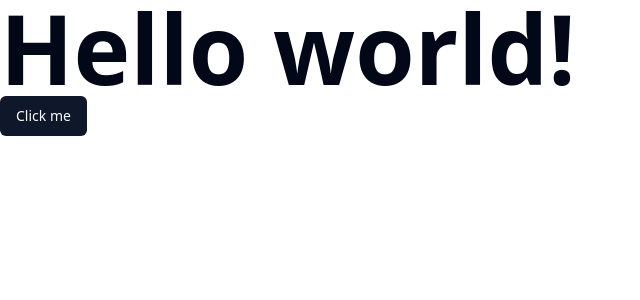
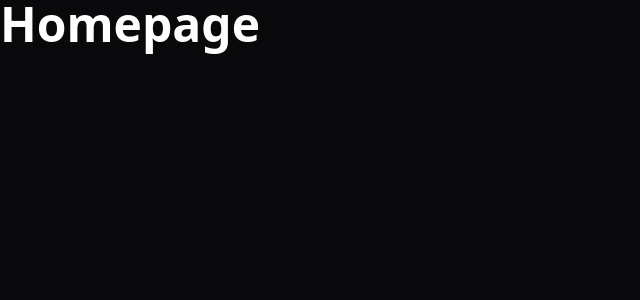
Before and after one commit to Techbrolakes/quizbase, a React (Vite) app: page / in a window 1280 px wide. Shown: the top 300 px of the page, without its empty margins (0-640 px from the left). Built offline with nearby package versions, Linux system fonts and the light colour scheme.

Commit message:
Feat: Project Structure Configs

```diff
--- a/package.json
+++ b/package.json
@@ -18,6 +18,7 @@
       "react": "^18.2.0",
       "react-dom": "^18.2.0",
       "react-redux": "^8.0.5",
+      "react-router-dom": "^6.14.1",
       "sass": "^1.62.1",
       "tailwind-merge": "^1.13.2",
       "tailwindcss-animate": "^1.0.6",
--- a/src/App.tsx
+++ /dev/null
@@ -1,13 +0,0 @@
-import React from 'react';
-import { Button } from './baseui/ui/button';
-
-const App: React.FC = () => {
-   return (
-      <div>
-         <h1 className="text-8xl font-bold">Hello world!</h1>
-         <Button>Click me</Button>
-      </div>
-   );
-};
-
-export default App;
--- /dev/null
+++ b/src/config/layout/RootLayout.tsx
@@ -0,0 +1,11 @@
+import React from 'react';
+
+interface IRootLayoutProps {
+   children: React.ReactNode;
+}
+
+const RootLayout: React.FC<IRootLayoutProps> = ({ children }) => {
+   return <div className="bg-dark min-h-screen text-white">{children}</div>;
+};
+
+export default RootLayout;
--- /dev/null
+++ b/src/config/routes.tsx
@@ -0,0 +1,11 @@
+import { createBrowserRouter } from 'react-router-dom';
+import Homepage from '@/pages/home';
+
+const router = createBrowserRouter([
+   {
+      path: '/',
+      element: <Homepage />,
+   },
+]);
+
+export default router;
--- a/src/main.tsx
+++ b/src/main.tsx
@@ -1,10 +1,11 @@
 import React from 'react';
 import ReactDOM from 'react-dom/client';
-import App from './App.tsx';
+import { RouterProvider } from 'react-router-dom';
+import router from './config/routes';
 import './styles/index.css';
 
 ReactDOM.createRoot(document.getElementById('root') as HTMLElement).render(
    <React.StrictMode>
-      <App />
+      <RouterProvider router={router} />
    </React.StrictMode>,
 );
--- /dev/null
+++ b/src/pages/home/index.tsx
@@ -0,0 +1,12 @@
+import RootLayout from '@/config/layout/RootLayout';
+import React from 'react';
+
+const Homepage: React.FC = () => {
+   return (
+      <RootLayout>
+         <div className="text-5xl font-bold">Homepage</div>
+      </RootLayout>
+   );
+};
+
+export default Homepage;
--- a/src/styles/index.css
+++ b/src/styles/index.css
@@ -4,6 +4,7 @@
 
 @layer base {
   :root {
+    --dark: #09090B;
     --background: 0 0% 100%;
     --foreground: 222.2 84% 4.9%;
 
--- a/tailwind.config.js
+++ b/tailwind.config.js
@@ -1,76 +1,72 @@
 /** @type {import('tailwindcss').Config} */
 module.exports = {
-  darkMode: ["class"],
-  content: [
-    './pages/**/*.{ts,tsx}',
-    './components/**/*.{ts,tsx}',
-    './app/**/*.{ts,tsx}',
-    './src/**/*.{ts,tsx}',
-	],
+   darkMode: ['class'],
+   content: ['./pages/**/*.{ts,tsx}', './components/**/*.{ts,tsx}', './app/**/*.{ts,tsx}', './src/**/*.{ts,tsx}'],
    theme: {
       container: {
          center: true,
-      padding: "2rem",
+         padding: '2rem',
          screens: {
-        "2xl": "1400px",
+            '2xl': '1400px',
          },
       },
       extend: {
          colors: {
-        border: "hsl(var(--border))",
-        input: "hsl(var(--input))",
-        ring: "hsl(var(--ring))",
-        background: "hsl(var(--background))",
-        foreground: "hsl(var(--foreground))",
+            dark: 'var(--dark)',
+            border: 'hsl(var(--border))',
+            input: 'hsl(var(--input))',
+            ring: 'hsl(var(--ring))',
+            background: 'hsl(var(--background))',
+            foreground: 'hsl(var(--foreground))',
             primary: {
-          DEFAULT: "hsl(var(--primary))",
-          foreground: "hsl(var(--primary-foreground))",
+               DEFAULT: 'hsl(var(--primary))',
+               foreground: 'hsl(var(--primary-foreground))',
             },
             secondary: {
-          DEFAULT: "hsl(var(--secondary))",
-          foreground: "hsl(var(--secondary-foreground))",
+               DEFAULT: 'hsl(var(--secondary))',
+               foreground: 'hsl(var(--secondary-foreground))',
             },
             destructive: {
-          DEFAULT: "hsl(var(--destructive))",
-          foreground: "hsl(var(--destructive-foreground))",
+               DEFAULT: 'hsl(var(--destructive))',
+               foreground: 'hsl(var(--destructive-foreground))',
             },
             muted: {
-          DEFAULT: "hsl(var(--muted))",
-          foreground: "hsl(var(--muted-foreground))",
+               DEFAULT: 'hsl(var(--muted))',
+               foreground: 'hsl(var(--muted-foreground))',
             },
             accent: {
-          DEFAULT: "hsl(var(--accent))",
-          foreground: "hsl(var(--accent-foreground))",
+               DEFAULT: 'hsl(var(--accent))',
+               foreground: 'hsl(var(--accent-foreground))',
             },
             popover: {
-          DEFAULT: "hsl(var(--popover))",
-          foreground: "hsl(var(--popover-foreground))",
+               DEFAULT: 'hsl(var(--popover))',
+               foreground: 'hsl(var(--popover-foreground))',
             },
             card: {
-          DEFAULT: "hsl(var(--card))",
-          foreground: "hsl(var(--card-foreground))",
+               DEFAULT: 'hsl(var(--card))',
+               foreground: 'hsl(var(--card-foreground))',
             },
          },
          borderRadius: {
-        lg: "var(--radius)",
-        md: "calc(var(--radius) - 2px)",
-        sm: "calc(var(--radius) - 4px)",
+            lg: 'var(--radius)',
+            md: 'calc(var(--radius) - 2px)',
+            sm: 'calc(var(--radius) - 4px)',
          },
          keyframes: {
-        "accordion-down": {
+            'accordion-down': {
                from: { height: 0 },
-          to: { height: "var(--radix-accordion-content-height)" },
+               to: { height: 'var(--radix-accordion-content-height)' },
             },
-        "accordion-up": {
-          from: { height: "var(--radix-accordion-content-height)" },
+            'accordion-up': {
+               from: { height: 'var(--radix-accordion-content-height)' },
                to: { height: 0 },
             },
          },
          animation: {
-        "accordion-down": "accordion-down 0.2s ease-out",
-        "accordion-up": "accordion-up 0.2s ease-out",
+            'accordion-down': 'accordion-down 0.2s ease-out',
+            'accordion-up': 'accordion-up 0.2s ease-out',
          },
       },
    },
-  plugins: [require("tailwindcss-animate")],
-}
+   plugins: [require('tailwindcss-animate')],
+};
```
Also changed, not shown: 1 other file (tests, documents, lock files or other folders). Lines whose indentation alone changed are shown as unchanged.
